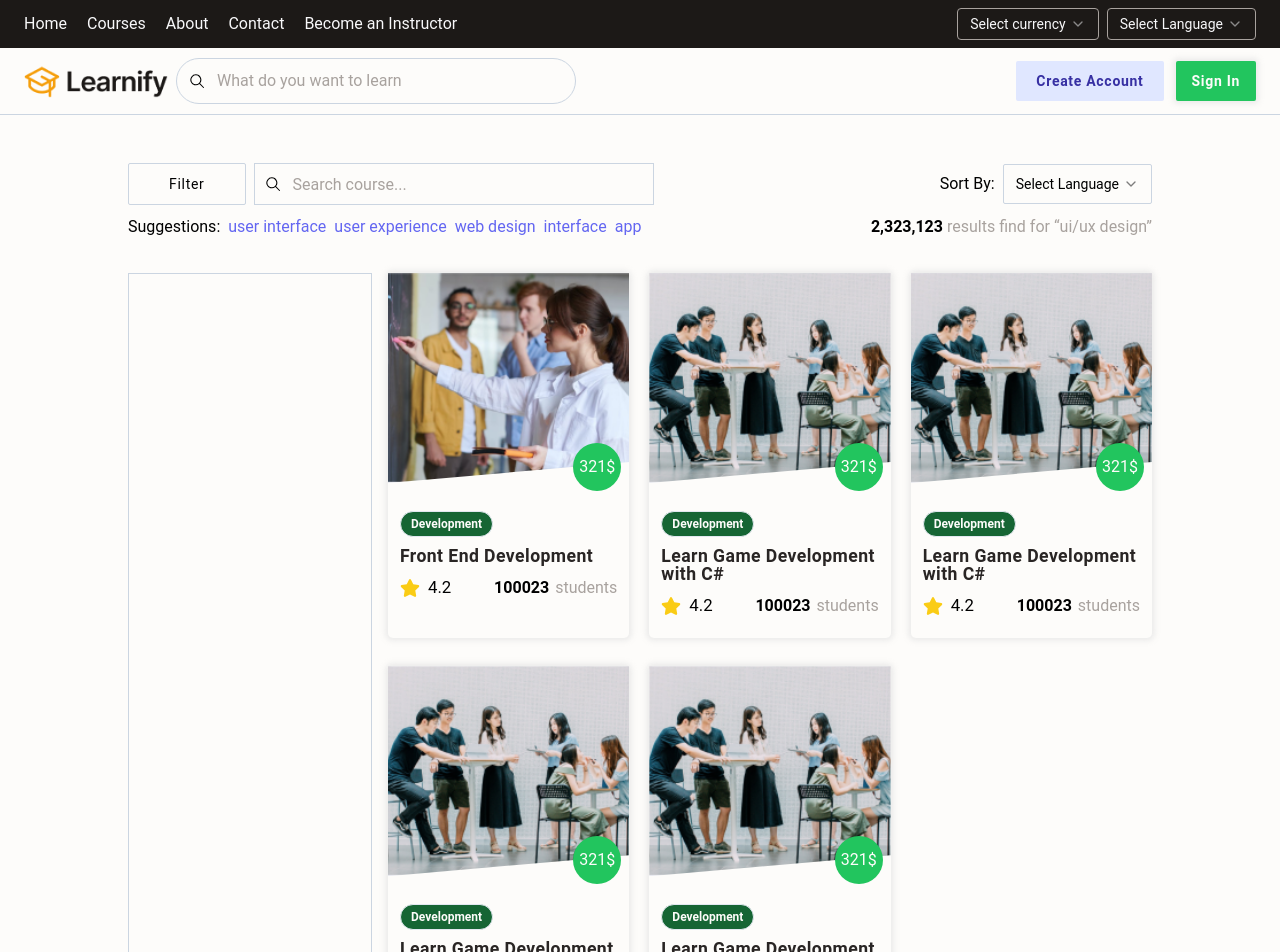
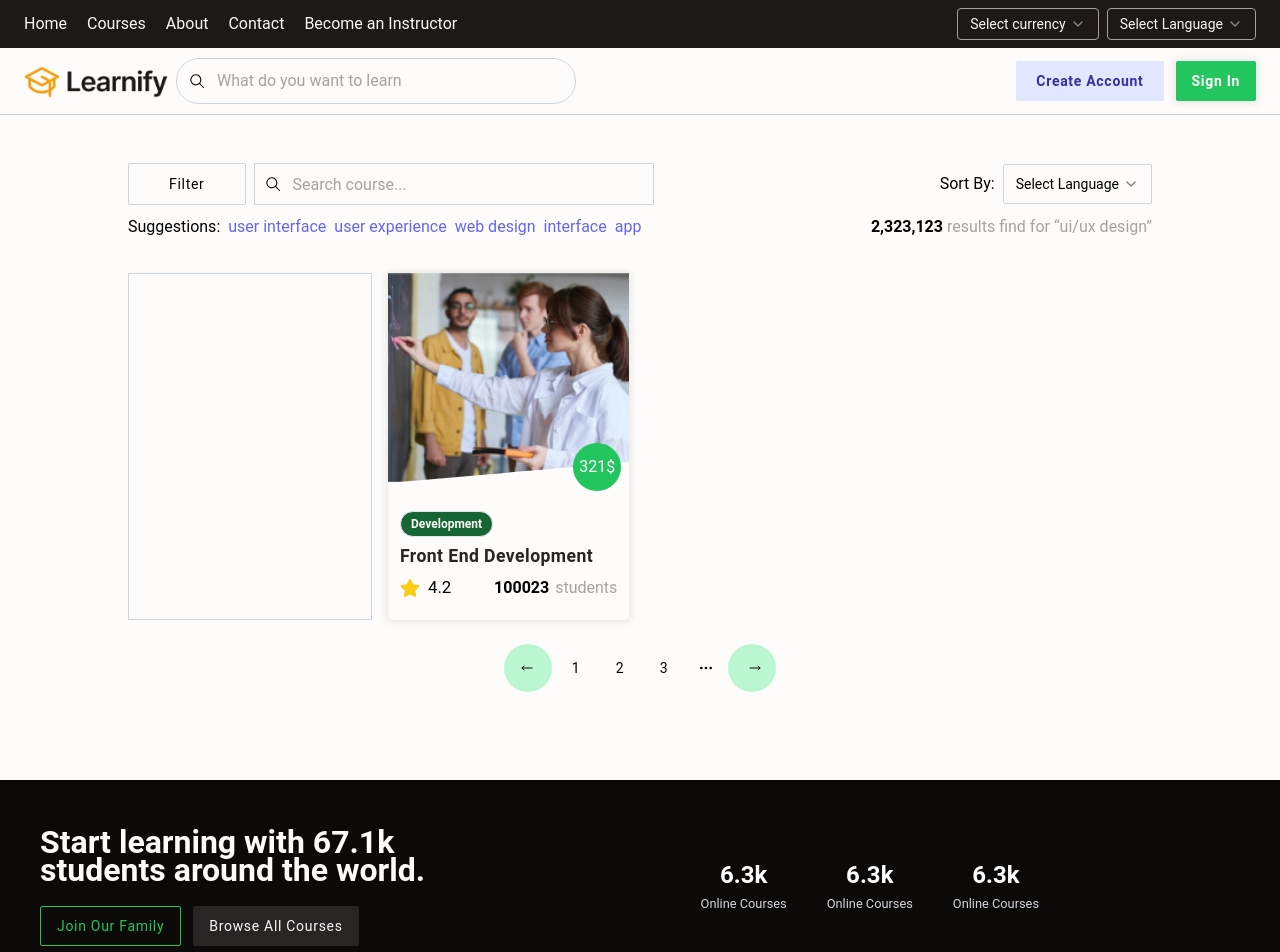
Before and after one commit to majidali129/Learnify-The-learning-system-, a React (Vite) app: page /courses in a window 1280 px wide. Shown: the top 952 px of the page. Built offline with nearby package versions, Linux system fonts and the light colour scheme.

Commit message:
made card as link

```diff
--- a/src/features/Courses/pages/courses/Courses.tsx
+++ b/src/features/Courses/pages/courses/Courses.tsx
@@ -9,11 +9,11 @@ import {
 import Search from "@/components/Search";
 import GlobalPagination from "@/components/GlobalPagination";
 import courseImg6 from "@/assets/images/best-courses/6.png";
-import courseImg7 from "@/assets/images/best-courses/7.png";
 
 import Card from "@/components/Card";
 import { useState } from "react";
 import { Button } from "@/components/ui/button";
+import { Link } from "react-router-dom";
 const SUGGESTIONS: string[] = [
   "user interface",
   "user experience",
@@ -62,12 +62,17 @@ const Courses = () => {
           <div className="flex-between">
             <span>Suggestions: </span>
             <div className="flex flex-row items-center gap-2">
-                {SUGGESTIONS.map(sug => <span key={sug} className=" text-secondary-500">{sug}</span>)}
+              {SUGGESTIONS.map((sug) => (
+                <span key={sug} className=" text-secondary-500">
+                  {sug}
+                </span>
+              ))}
             </div>
           </div>
           <div>
-             <div >
-                <span className="font-semibold">{'2,323,123'} </span><span className="text">results find for “ui/ux design”</span>
+            <div>
+              <span className="font-semibold">{"2,323,123"} </span>
+              <span className="text">results find for “ui/ux design”</span>
             </div>
           </div>
         </div>
@@ -84,6 +89,7 @@ const Courses = () => {
               filterActive ? "grid-cols-3" : "grid-cols-4"
             } sm:gap-x-4 gap-y-4 md:gap-y-5  lg:gap-x-7 xl:gap-x-5 lg:gap-y-7 *:rounded-sm`}
           >
+            <Link to={`#`}>
               <Card
                 students={100023}
                 image={courseImg6}
@@ -92,38 +98,7 @@ const Courses = () => {
                 price={321}
                 title="Front End Development "
               />
-            <Card
-              students={100023}
-              image={courseImg7}
-              rating={4.2}
-              category="Development"
-              price={321}
-              title="Learn Game Development with C#"
-            />
-            <Card
-              students={100023}
-              image={courseImg7}
-              rating={4.2}
-              category="Development"
-              price={321}
-              title="Learn Game Development with C#"
-            />
-            <Card
-              students={100023}
-              image={courseImg7}
-              rating={4.2}
-              category="Development"
-              price={321}
-              title="Learn Game Development with C#"
-            />
-            <Card
-              students={100023}
-              image={courseImg7}
-              rating={4.2}
-              category="Development"
-              price={321}
-              title="Learn Game Development with C#"
-            />
+            </Link>
           </div>
         </div>
         <div className="pb-10">
```
Lines whose indentation alone changed are shown as unchanged.
